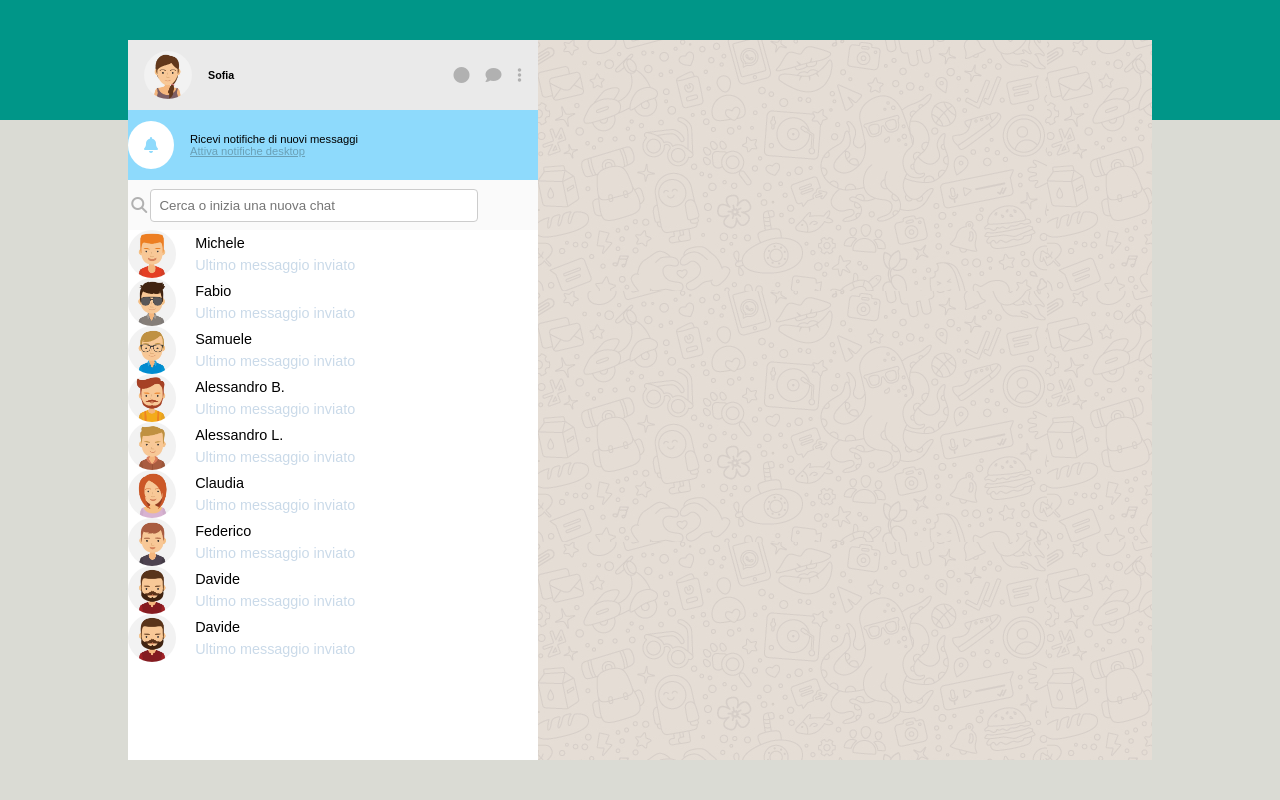
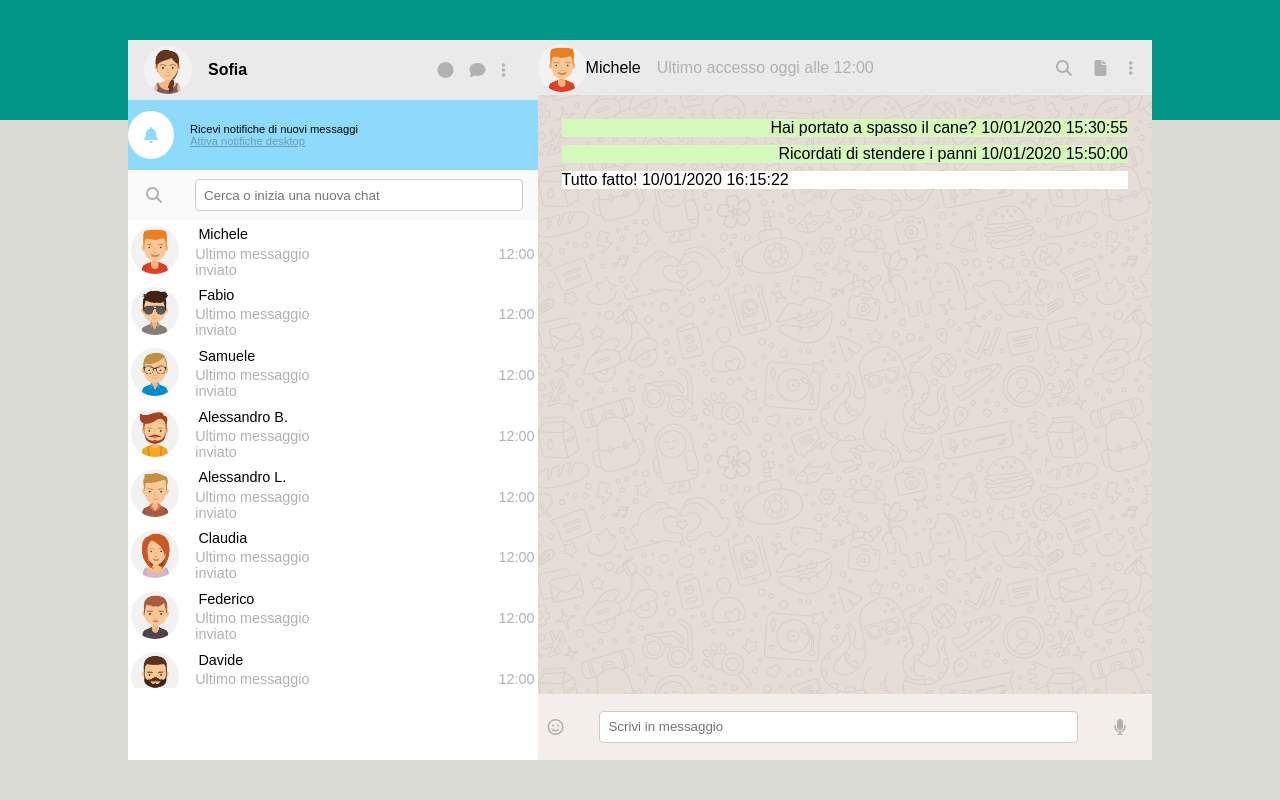
Before and after one commit to AnaC1997/vue-boolzapp, a plain HTML site: page index.html in a window 1280 px wide. Drawn offline with nearby package versions, Linux system fonts and the light colour scheme.

Commit message:
Modifiche Layout
Modifiche Layout

```diff
--- a/index.html
+++ b/index.html
@@ -20,7 +20,7 @@
                 <!--Header-->
                 <div class="headElementi p1">
                     <img src="img/avatar_io.jpg" alt="Avatar Utente">
-                    <h6 class="p1">Sofia</h6>
+                    <h4 class="p1">Sofia</h4>
 
                     <!--Icone Header-->
                     <span class="styleIcone">
@@ -48,27 +48,33 @@
                 </div>
 
                 <!--Messaggi-->
-                <div class="styleMessaggi" v-for="(contatto, i) in contatti" :key="i"
+                <div class="overflowMessaggi">
+                    <div class="styleMessaggi p05" v-for="(contatto, i) in contatti" :key="i"
                         @click="selezionaContatto(contatto)">
                         <img :src="contatto.avatar" alt="avatar">
 
                         <span>
                             <p class="p05 styleNameUtente"> {{ contatto.name }}</p>
-                        <p class="p05 colorUltMessaggio">Ultimo messaggio inviato</p>
+                            <span class="ultimoAccesso">
+                                <p>Ultimo messaggio inviato</p>
+                                <p>12:00</p>
+                            </span>
                         </span>
                     </div>
+                </div>
+
 
             </div>
 
             <!--COLONNA DESTRA-->
             <div class="elementoDestra">
-
-                <div v-if="contattoCorrente">
+                <!--V-IF se clicco sul contatto corrente mostrara l'informazioni della chat clicata-->
+                <div class="styleMessaggio" v-if="contattoCorrente">
                     <!--Header-->
                     <div class="headElementi">
                         <img :src="contattoCorrente.avatar" alt="avatar">
-                        <p>{{ contattoCorrente.name }}</p>
-                        <p class="colorUltMessaggio">Ultimo accesso oggi alle 12:00</p>
+                        <p> {{ contattoCorrente.name }}</p>
+                        <p class="ultimoAccesso p1">Ultimo accesso oggi alle 12:00</p>
                         <span class="styleIcone">
                             <i class="fas fa-search p05"></i>
                             <i class="fas fa-file p05"></i>
@@ -76,27 +82,59 @@
                         </span>
                     </div>
                     <!--conversazione-->
-
-                    <div>
-                        <div class="chat" v-for="(message, i) in contattoCorrente.messages" :key="i">
-                            <p :class="{'sent': message.status === 'sent', 'received': message.status === 'received' }">{{ message.message }}</p>
-
-                           </div>
-                        </div>
+                    <div class="chat">
+                        <div v-for="(message, i) in contattoCorrente.messages" :key="i">
+                            <p class="m05"
+                                :class="{'sent': message.status === 'sent', 'received': message.status === 'received' }">
+                                {{ message.message }}</p>
                         </div>
                     </div>
 
+                      <!--scrita messaggio-->
+                      <div class="messaggio styleIcone">
+                        <i class="far fa-smile"></i>
+                        <input class="styleInput" type="search" placeholder="Scrivi in messaggio">
+                        <i class="fas fa-microphone"></i>
+                    </div>
+                </div>
+                <!--V-ELSE in caso contrario mostra la chat del indice [0]-->
+                <div class="styleMessaggio" v-else>
 
+                        <!--Header-->
+                        <div class="headElementi">
+                            <img :src="contatti[0].avatar" alt="avatar">
+                            <p> {{ contatti[0].name }}</p>
+                            <p class="ultimoAccesso p1">Ultimo accesso oggi alle 12:00</p>
+                            <span class="styleIcone">
+                                <i class="fas fa-search p05"></i>
+                                <i class="fas fa-file p05"></i>
+                                <i class="fas fa-ellipsis-v p05"></i>
+                            </span>
+                        </div>
+                        <!--conversazione-->
+                        <div class="p1 chat">
+                            <p class="m05" v-for="message in contatti[0].messages"
+                                :class="{'sent': message.status === 'sent', 'received': message.status === 'received' }">
+                                {{ message.message }} {{ message.date }}
+                            </p>
+                        </div>
+
+                        <!--scrita messaggio-->
+                        <div class="messaggio styleIcone">
+                            <i class="far fa-smile"></i>
+                            <input class="styleInput" type="search" placeholder="Scrivi in messaggio">
+                            <i class="fas fa-microphone"></i>
+                        </div>
+
+
+                </div>
+
+            </div>
 
 
         </div>
     </div>
-        </div>
 
-
-
-
-    </div>
     <script src="main.js"></script>
 </body>
 
--- a/main.js
+++ b/main.js
@@ -167,6 +167,44 @@ createApp({
                     ],
                 },
                 {
+                    name: 'Claudia',
+                    avatar: './img/avatar_6.jpg',
+                    visible: true,
+                    messages: [
+                        {
+                            date: '10/01/2020 15:30:55',
+                            message: 'Ciao Claudia, hai novità?',
+                            status: 'sent'
+                        },
+                        {
+                            date: '10/01/2020 15:50:00',
+                            message: 'Non ancora',
+                            status: 'received'
+                        },
+                        {
+                            date: '10/01/2020 15:51:00',
+                            message: 'Nessuna nuova, buona nuova',
+                            status: 'sent'
+                        }
+                    ],
+                },
+                {
+                    name: 'Federico',
+                    avatar: './img/avatar_7.jpg',
+                    visible: true,
+                    messages: [
+                        {
+                            date: '10/01/2020 15:30:55',
+                            message: 'Fai gli auguri a Martina che è il suo compleanno!',
+                            status: 'sent'
+                        },
+                        {
+                            date: '10/01/2020 15:50:00',
+                            message: 'Grazie per avermelo ricordato, le scrivo subito!',
+                            status: 'received'
+                        }
+                    ],
+                },{
                     name: 'Davide',
                     avatar: './img/avatar_8.jpg',
                     visible: true,
@@ -187,11 +225,11 @@ createApp({
                             status: 'received'
                         }
                     ],
-                },
+                }
 
             ],
             contattoCorrente: null,
-            ultimoContatto: -1
+
 
 
         };
@@ -206,5 +244,6 @@ createApp({
     },
     mounted() {
 
+
     }
 }).mount('#app')
--- a/style.css
+++ b/style.css
@@ -18,12 +18,14 @@ body {
     height: 90vh;
     width: 80vw;
     display: flex;
+    justify-content: center;
+    align-items: center;
 
 }
 
 .headElementi {
     background-color: #EAEAEA;
-    height: 70px;
+    height: 60px;
     width: 100%;
     display: flex;
     align-items: center;
@@ -42,6 +44,7 @@ img {
     background-color: #FFFFFF;
     height: 100%;
 
+
 }
 
 .styleIcone {
@@ -49,6 +52,7 @@ img {
     display: flex;
     gap: 1rem;
     justify-content: flex-end;
+    padding-right: 1rem;
     width: 100%;
 
 }
@@ -84,10 +88,12 @@ img {
     background-color: #FAFAFA;
     display: flex;
     align-items: center;
+    justify-content: space-around;
 }
 
 .styleInput {
     width: 80%;
+    height: 2rem;
     padding: 8px;
     border: 1px solid #ccc;
     border-radius: 4px;
@@ -101,22 +107,31 @@ img {
 
 /*messaggi*/
 
+.overflowMessaggi{
+    max-width: 100%;
+    max-height: 65%;
+    overflow: scroll;
+
+}
 .styleMessaggi{
     display: flex;
-    flex-wrap: nowrap;
     align-items: center;
     gap: 1rem;
     font-size: 0.9rem;
-    overflow: auto;
     cursor: pointer;
+
 }
 
 .styleNameUtente{
     font-weight: 500;
 
 }
-.colorUltMessaggio{
-    color: #cadae9;
+.ultimoAccesso{
+    color: #B1B1B1;
+    width: 100%;
+    display: flex;
+    gap: 10rem;
+
 }
 
 
@@ -127,31 +142,52 @@ img {
     background-image: url(/mine.jpg);
     height: 100%;
 
+}
+
+.styleMessaggio{
+    display: flex;
+    flex-direction: column;
+    width: 100%;
+    height: 100%;
+
 
 }
-/*chat*/
 
-#styleChat {
+
+/*conversazione*/
+
+.chat{
     width: 100%;
+    height: 90%;
+
   }
 
- .chat{
-   border-radius: 2rem;
-   padding: 0.5rem;
-   width: 100%;
-  }
 
   .sent {
     background-color: #D5F9BA;
     text-align: end;
-
   }
 
   .received {
     background-color: #FFFFFF;
     text-align: justify;
 
+
   }
+
+/*scrita messaggio*/
+.messaggio{
+    width: 100%;
+    height: 10%;
+    background-color: #F3EEEA;
+    display: flex;
+    align-items: center;
+    justify-content: space-around
+
+
+
+}
+
 
 /*Padding*/
 
@@ -161,3 +197,7 @@ img {
 .p1 {
     padding: 1rem;
 }
+
+.m05{
+    margin: 0.5rem;
+}
```
Lines whose indentation alone changed are shown as unchanged.
